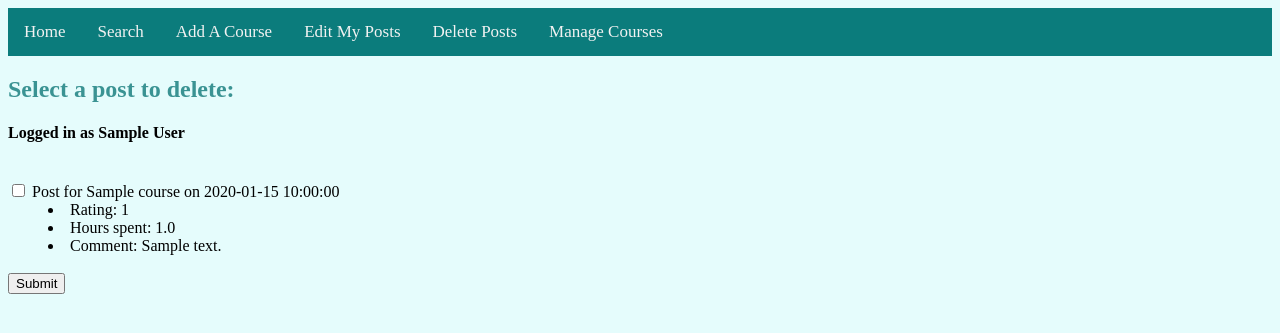
After one commit to beryce/CourseGuide, a Flask app: page /delete in a window 1280 px wide. The commit adds this page. Shown: the top 333 px of the page. Run offline with Flask 2, Linux system fonts and the light colour scheme; the visitor is signed in with stand-in values (Sample User, id 1); tables that the repository leaves empty hold one stand-in row (values such as "Sample post"); some libraries are stand-ins or nearby versions.

Commit message:
delete posts working

```diff
--- a/app.py
+++ b/app.py
@@ -39,11 +39,13 @@ def login():
 
     # FOR NOW: global admin password == 'admin'
     isAdmin = "0"
+    session['isAdmin'] = False
     if adminPW == 'admin': # needs to be stored more securely (this will show up on view source)
     # if admin is not empty password, go look up in bcrypt (bcrypt it and compare it to something you read from a table)
     # another way--have a boolean with each person's username on whether they're the administrator
     # can put this boolean in the session to avoid having to check database
         isAdmin = "1"
+        session['isAdmin'] = True
     # query the database to see if there is a matching username and password
     if username == "" or pw == "":
         flash("Invalid username/password.")
@@ -52,6 +54,7 @@ def login():
     # valid login and pw
     if tryToLoginDict['response'] == 0:
         session['uid'] = tryToLoginDict['uid']
+        session['name'] = tryToLoginDict['name']
         return render_template('search.html', loginbanner = "Logged in as " + str(tryToLoginDict['name']), courses=dummyCourses)
     # incorrect pw entered
     # if the username exists in the database but the password is wrong,
@@ -64,7 +67,8 @@ def login():
     # creating a new user with entered username and pw
     else:
         session['uid'] = tryToLoginDict['uid']
-        return render_template('search.html', loginbanner = "New user created. Logged in as " + str(tryToLoginDict["name"]), courses=dummyCourses)
+        session['username'] = tryToLoginDict['name']
+        return render_template('search.html', loginbanner = "New user created. Logged in as " + str(tryToLoginDict['name']), courses=dummyCourses)
 
     return redirect(url_for('homePage'))
 
@@ -72,6 +76,9 @@ def login():
 def search():
     """Function for the search bar in the webpage. Displays results
     similar to the input that user typed into the search bar."""
+    loginbanner = ""
+    if 'name' in session:
+        loginbanner = "Logged in as " + session['name']
 
     conn = courseBrowser.getConn('c9')
     if request.method == 'POST':
@@ -84,7 +91,7 @@ def search():
         prof = request.form.get('professor_filter', "")
 
     courses = courseBrowser.getSearchResults(conn, searchterm, semester, prof)
-    return render_template('search.html', courses=courses)
+    return render_template('search.html', courses=courses, loginbanner=loginbanner)
 
 # I don't think we need this anymore, but I'm keeping this here just in case
 # @app.route('/updateSearch', methods=['POST'])
@@ -118,7 +125,8 @@ def createPost(cid):
         # get information about particular course
         courseInfo = courseBrowser.getInfoAboutCourse(conn, cid)
         pastPosts = courseBrowser.get_past_posts(conn, cid)
-        return render_template('post.html', course = courseInfo, rows = pastPosts)
+        loginbanner = "Logged in as " + session['name']
+        return render_template('post.html', course = courseInfo, rows = pastPosts, loginbanner=loginbanner)
 
 @app.route('/editPosts/', methods=['GET', 'POST'])
 def editPosts():
@@ -212,6 +220,54 @@ def rateCourse():
 #         return jsonify({"avg_rating": "None", "avg_hours": "None"})
 
 
+@app.route('/delete', methods=['GET', 'POST'])
+def delete():
+    """ users can delete their posts """
+    conn = courseBrowser.getConn('c9')
+    loginbanner = ""
+    if 'uid' in session:
+        uid = session['uid']
+        loginbanner="Logged in as " + session['name']
+
+        if (request.method == 'POST'):
+            print(request.form.getlist('coursePost'))
+            deleteList = request.form.getlist('coursePost')
+            for cid in deleteList:
+                courseBrowser.deletePost(conn, session['uid'], cid)
+            postsDict = courseBrowser.getAllPosts(conn, session['uid'])
+            return render_template('delete.html', rows = postsDict, loginbanner="Logged in as " + session['name'])
+
+        postsDict = courseBrowser.getAllPosts(conn, uid)
+        if postsDict is None:
+            flash('You have made 0 posts. You need to create a post first before you can delete it.')
+            return redirect(request.referrer)
+        else:
+            return render_template('delete.html', rows = postsDict, loginbanner=loginbanner)
+    else:
+        flash('You need to login before deleting posts.')
+        return redirect(url_for('homePage'))
+
+
+@app.route('/manageCourses', methods=['GET'])
+def manageCourses():
+    if 'uid' in session:
+        if session['isAdmin']:
+            loginbanner = "Logged in as " + session['name']
+            courses = courseBrowser.getSearchResults(conn, "", "", "")
+            return render_template('manageCourses.html', loginbanner=loginbanner, courses=courses)
+    flash("You need to be logged in as an administrator in order to manage courses.")
+    return redirect(url_for('homePage'))
+
+@app.route('/editCourse/<cid>', methods=['GET', 'POST'])
+def editCourse(cid):
+    if 'uid' in session:
+        if session['isAdmin']:
+            loginbanner = "Logged in as " + session['name']
+            course = courseBrowser.getInfoAboutCourse(conn, cid)
+            return render_template('editCourse.html', loginbanner=loginbanner, course = course)
+    flash("You need to be logged in as an administrator in order to manage courses.")
+    return redirect(url_for('homePage'))
+
 #we need a main init function
 if __name__ == '__main__':
     app.debug = True
--- a/courseBrowser.py
+++ b/courseBrowser.py
@@ -48,7 +48,6 @@ def getUser(conn, username, pw, isAdmin):
     curs.execute('''select * from users where name = %s''', [username])
     userDict = curs.fetchone()
     print("searching for user in the database...")
-    print(userDict)
     if userDict is not None:
         hashedPW = bcrypt.hashpw(pw.encode('utf-8'), userDict['hashedPW'].encode('utf-8'))
         # user and password match what is in the database
@@ -132,7 +131,6 @@ def get_past_posts(conn, cid):
     curs.execute('select name, entered, rating, comments, hours from posts inner join users where cid = %s and posts.uid = users.uid', [cid])
     return curs.fetchall()
 
-<<<<<<< HEAD
 def getUserPastPosts(conn, uid):
     '''Return a list of a given users previous posts'''
     curs = conn.cursor(MySQLdb.cursors.DictCursor)
@@ -145,11 +143,19 @@ def updateSearch(conn, semester):
     print("SEMESTER: " + str(semester))
     curs.execute('select name, semester from courses where semester = %s', [semester])
     return curs.fetchall()
-=======
-# def updateSearch(conn, semester):
-#     '''Returns the name and semester of all courses for a given fall/spring semester and year.'''
-#     curs = conn.cursor(MySQLdb.cursors.DictCursor)
-#     print("SEMESTER: " + str(semester))
-#     curs.execute('select name, semester from courses where semester = %s', [semester])
-#     return curs.fetchall()
->>>>>>> 5ceef227904786c0185d4b7afb630aaa8e8b6132
+
+def getAllPosts(conn, uid):
+    """Returns all posts for a given uid"""
+    curs = conn.cursor(MySQLdb.cursors.DictCursor)
+    curs.execute('select courses.name, posts.cid, posts.hours, posts.rating, posts.entered, posts.comments from posts inner join courses on posts.cid = courses.cid where posts.uid = %s order by hours desc', (uid,))
+    postsDict = curs.fetchall()
+    return postsDict
+
+def deletePost(conn, uid, cid):
+    """Deletes a single post made by a user"""
+    curs = conn.cursor(MySQLdb.cursors.DictCursor)
+    print("DELETING THE FOLLOWING POSTS")
+    print(cid)
+    lock.acquire()
+    curs.execute('delete from posts where cid = %s and uid = %s', [cid, uid])
+    lock.release()
--- a/templates/addcourse.html
+++ b/templates/addcourse.html
@@ -2,13 +2,9 @@
 
 <body>
 
-{% block title %}
-    <h2>{{ loginbanner }}</h2>
-{% endblock %}
-
 {% block addCourse %}
     <div id="insert_new_course">
-            <h3>Can't find the class you're looking for? Add it to our database!</h3></h3>
+            <h3>Can't find the class you're looking for? Add it to our database!</h3>
             <form action={{ url_for('insertCourse') }} method="POST">
               <p><label>Course name:</label>
               <input type="text" id="newcoursename" name="newcoursename" placeholder="Course name"></p>
--- a/templates/base.html
+++ b/templates/base.html
@@ -18,8 +18,8 @@
         <a href={{ url_for('search') }}>Search</a>
         <a href={{ url_for('add_course') }}>Add A Course</a>
         <a href={{ url_for('editPosts') }}>Edit My Posts</a>
-        <a href="">Delete Posts</a>
-        <a href="">Manage Courses</a>
+        <a href={{ url_for('delete') }}>Delete Posts</a>
+        <a href={{ url_for('manageCourses') }}>Manage Courses</a>
         <a href="javascript:void(0);" class="icon" onclick="myFunction()">
           <i class="fa fa-bars"></i>
         </a>
@@ -43,12 +43,15 @@
         {% endblock %}
     </div>
 
+    {% block links %}
+    {% endblock %}
+
     {% block login %}
     {% endblock %}
 
-    {% block links%}
+    {% block loginbanner %}
+      <h4>{{ loginbanner }}</h4>
     {% endblock %}
-
 
     {% block search %}
     {% endblock %}
@@ -65,7 +68,6 @@
     {% block posts%}
     {% endblock %}
 
-
     {% block past_posts %}
     {% endblock %}
 
--- /dev/null
+++ b/templates/delete.html
@@ -0,0 +1,29 @@
+{% extends "base.html" %}
+
+<body>
+
+    {% block links %}
+    <h2>Select a post to delete: </h2>
+    {% endblock %}
+
+    {% block past_posts %}
+    <dl>
+        <form action="/delete" method="post">
+        {% for row in rows %}
+            <br>
+                <input type="checkbox" name="coursePost" value={{row.cid}}> Post for {{row.name}} on {{row.entered}}
+                <dd>
+                    <li>Rating: {{row.rating}}</li>
+                    <li>Hours spent: {{row.hours}}</li>
+                    <li>Comment: {{row.comments}}</li>
+                </dd>
+        {% endfor %}
+        <br><input type="submit" value="Submit">
+        </form>
+    </dl>
+    {% endblock %}
+
+
+
+</body>
+</html>
--- a/templates/index.html
+++ b/templates/index.html
@@ -1,4 +1,5 @@
 {% extends "base.html" %}
+
 
     {% block login %}
         <h1 class="introduction">Welcome!</h1>
@@ -20,6 +21,7 @@
     {% endblock %}
 
 
+
     <script src="https://ajax.googleapis.com/ajax/libs/jquery/3.3.1/jquery.min.js"></script>
 
 
--- a/templates/post.html
+++ b/templates/post.html
@@ -1,8 +1,6 @@
 {% extends "base.html" %}
 
 <body>
-
-    <h2>{{ loginbanner }}</h2>
 
     {% block posts %}
         <p>This button turns on/off all the JavaScript:
```
Also changed, not shown: templates/editCourse.html (added, +22 -0 lines), templates/manageCourses.html (added, +35 -0 lines), templates/search.html (+2 -5 lines).
